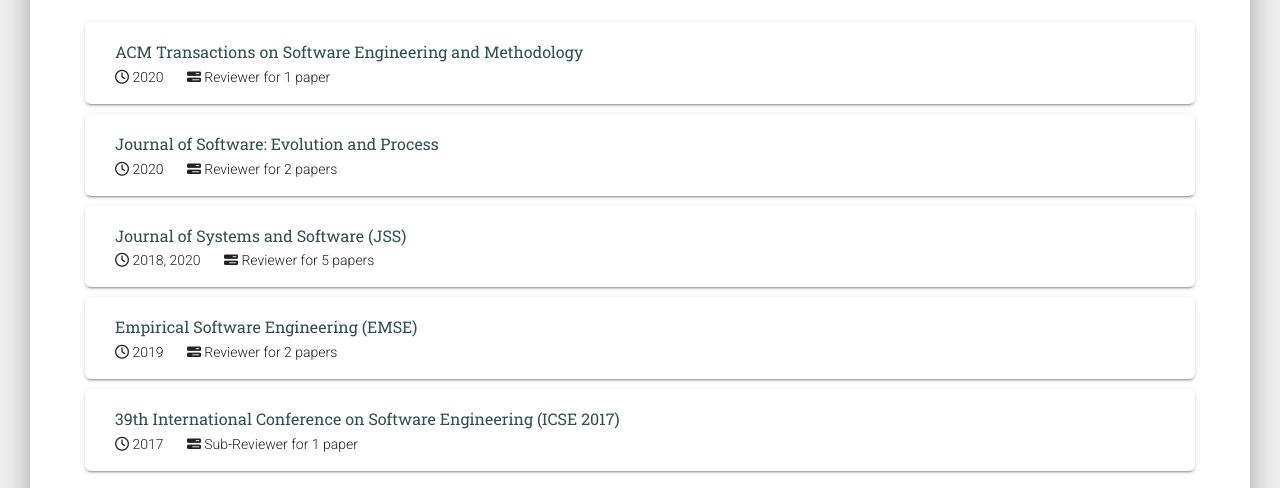
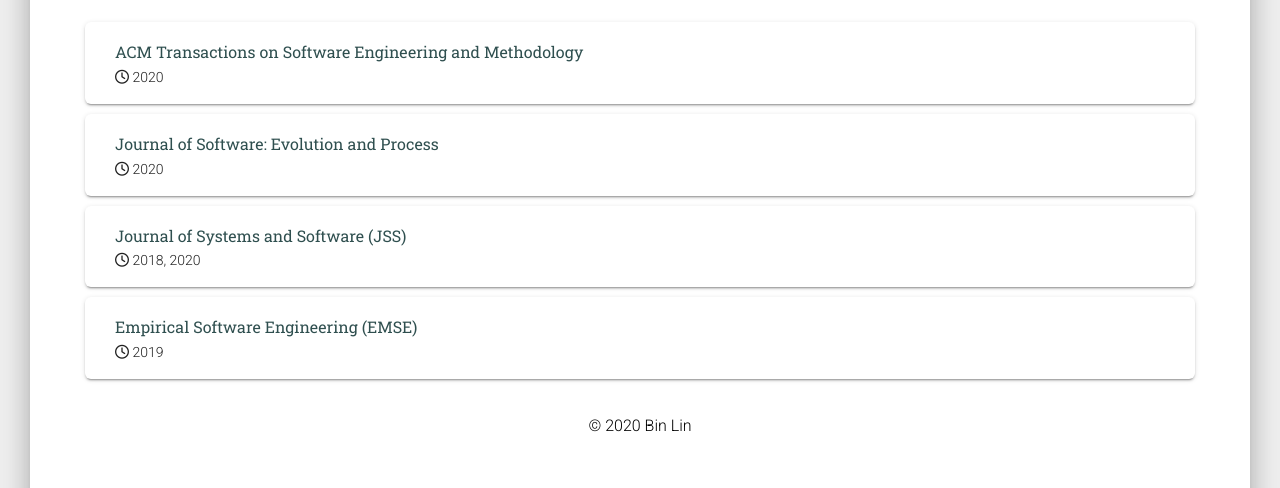
Before and after one commit to bin-lin/bin-lin.github.io, a plain HTML site: page service.html in a window 1280 px wide. Shown: the part 2251-2739 px from the top of the page. Drawn offline with Linux system fonts and the light colour scheme; some icons are missing.

Commit message:
update service

```diff
--- a/service.html
+++ b/service.html
@@ -253,7 +253,6 @@ The above copyright notice and this permission notice shall be included in all c
               <h5 class="card-title  publication-card-title"><a href="https://dl.acm.org/journal/tosem">ACM Transactions on Software Engineering and Methodology</a></h5>
               <p class="card-text">
                 <span class="paper-item"><i class="fa fa-clock-o" aria-hidden="true"></i> 2020 </span>
-                <span class="paper-item"></span><i class="fa fa-tasks" aria-hidden="true"></i> Reviewer for 1 paper </span>
               </p>
             </div>
           </div>
@@ -263,7 +262,6 @@ The above copyright notice and this permission notice shall be included in all c
               <h5 class="card-title  publication-card-title"><a href="https://onlinelibrary.wiley.com/journal/20477481">Journal of Software: Evolution and Process</a></h5>
               <p class="card-text">
                 <span class="paper-item"><i class="fa fa-clock-o" aria-hidden="true"></i> 2020 </span>
-                <span class="paper-item"></span><i class="fa fa-tasks" aria-hidden="true"></i> Reviewer for 2 papers </span>
               </p>
             </div>
           </div>
@@ -274,7 +272,6 @@ The above copyright notice and this permission notice shall be included in all c
               <h5 class="card-title  publication-card-title"><a href="https://www.journals.elsevier.com/journal-of-systems-and-software">Journal of Systems and Software (JSS)</a></h5>
               <p class="card-text">
                 <span class="paper-item"><i class="fa fa-clock-o" aria-hidden="true"></i> 2018, 2020 </span>
-                <span class="paper-item"></span><i class="fa fa-tasks" aria-hidden="true"></i> Reviewer for 5 papers </span>
               </p>
             </div>
           </div>
@@ -284,20 +281,10 @@ The above copyright notice and this permission notice shall be included in all c
               <h5 class="card-title  publication-card-title"><a href="https://link.springer.com/journal/10664">Empirical Software Engineering (EMSE)</a></h5>
               <p class="card-text">
                 <span class="paper-item"><i class="fa fa-clock-o" aria-hidden="true"></i> 2019 </span>
-                <span class="paper-item"></span><i class="fa fa-tasks" aria-hidden="true"></i> Reviewer for 2 papers </span>
               </p>
             </div>
           </div>
 
-          <div class="card publication-card">
-            <div class="card-body publication-card-body">
-              <h5 class="card-title  publication-card-title"><a href="http://icse2017.gatech.edu/">39th International Conference on Software Engineering (ICSE 2017)</a></h5>
-              <p class="card-text">
-                <span class="paper-item"><i class="fa fa-clock-o" aria-hidden="true"></i> 2017 </span>
-                <span class="paper-item"></span><i class="fa fa-tasks" aria-hidden="true"></i> Sub-Reviewer for 1 paper </span>
-              </p>
-            </div>
-          </div>
         </div>
       </div>
     </div>
```
Also changed, not shown: 2 other files.
